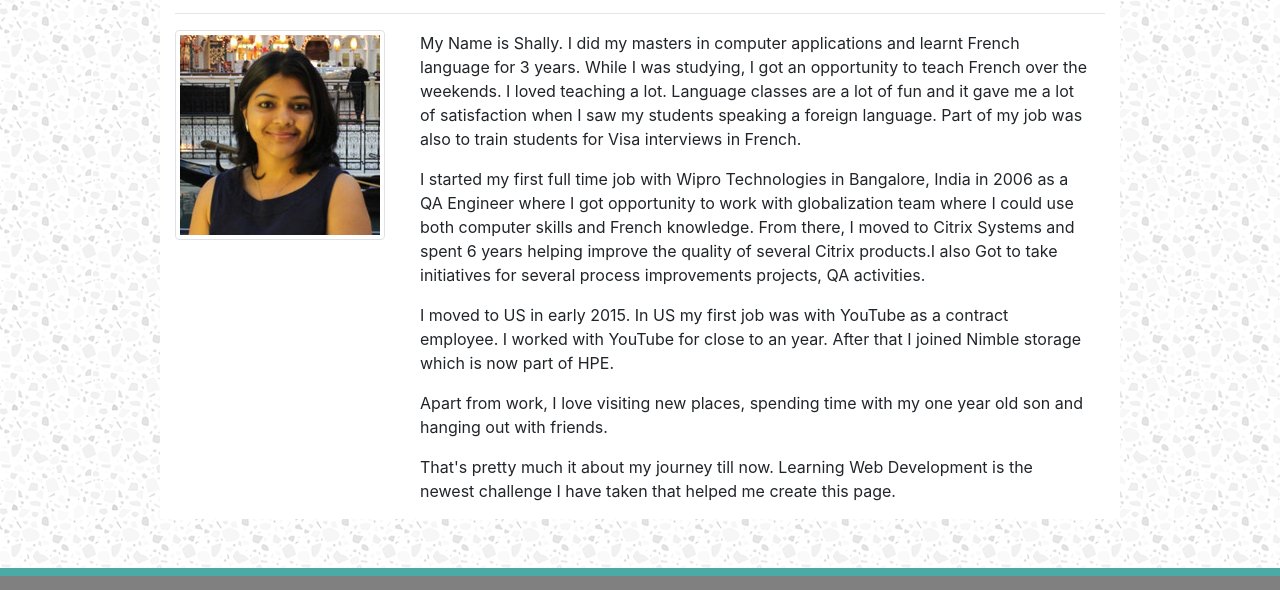
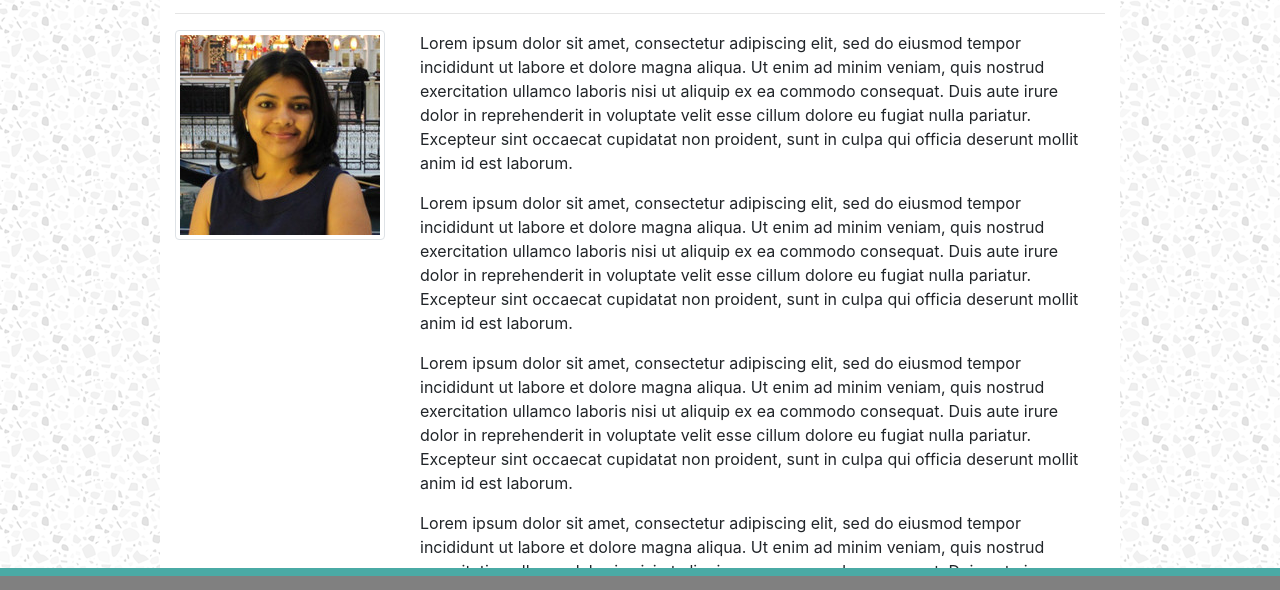
Before and after one commit to shallygarg/Bootstrap-Portfolio, a plain HTML site: page index.html in a window 1280 px wide. Shown: the part 187-777 px from the top of the page. Drawn offline with nearby package versions, Linux system fonts and the light colour scheme.

Commit message:
Update index

```diff
--- a/index.html
+++ b/index.html
@@ -43,15 +43,14 @@
         </div>
         <div class="row">
             <div class="col-12">
-                <p>My Name is Shally. I did my masters in computer applications and learnt French language for 3 years. While I was studying, I got an opportunity to teach French over the weekends. I loved teaching a lot. Language classes are a lot of fun and it gave me a lot of satisfaction when I saw my students speaking a foreign language. Part of my job was also to train students for Visa interviews in French.
+                <p>Lorem ipsum dolor sit amet, consectetur adipiscing elit, sed do eiusmod tempor incididunt ut labore et dolore magna aliqua. Ut enim ad minim veniam, quis nostrud exercitation ullamco laboris nisi ut aliquip ex ea commodo consequat. Duis aute irure dolor in reprehenderit in voluptate velit esse cillum dolore eu fugiat nulla pariatur. Excepteur sint occaecat cupidatat non proident, sunt in culpa qui officia deserunt mollit anim id est laborum.
                 </p>
-                <p>I started my first full time job with Wipro Technologies in Bangalore, India in 2006 as a QA Engineer where I got opportunity to work with globalization team where I could use both computer skills and French knowledge. From there, I moved to Citrix Systems and spent 6 years helping improve the quality of several Citrix products.I also Got to take initiatives for several process improvements projects, QA activities.
+                <p>Lorem ipsum dolor sit amet, consectetur adipiscing elit, sed do eiusmod tempor incididunt ut labore et dolore magna aliqua. Ut enim ad minim veniam, quis nostrud exercitation ullamco laboris nisi ut aliquip ex ea commodo consequat. Duis aute irure dolor in reprehenderit in voluptate velit esse cillum dolore eu fugiat nulla pariatur. Excepteur sint occaecat cupidatat non proident, sunt in culpa qui officia deserunt mollit anim id est laborum.
                 </p>
-                <p>I moved to US in early 2015. In US my first job was with YouTube as a contract employee. I worked with YouTube for close to an year. After that I joined Nimble storage which is now part of HPE.
+                <p>Lorem ipsum dolor sit amet, consectetur adipiscing elit, sed do eiusmod tempor incididunt ut labore et dolore magna aliqua. Ut enim ad minim veniam, quis nostrud exercitation ullamco laboris nisi ut aliquip ex ea commodo consequat. Duis aute irure dolor in reprehenderit in voluptate velit esse cillum dolore eu fugiat nulla pariatur. Excepteur sint occaecat cupidatat non proident, sunt in culpa qui officia deserunt mollit anim id est laborum.
+                <p>Lorem ipsum dolor sit amet, consectetur adipiscing elit, sed do eiusmod tempor incididunt ut labore et dolore magna aliqua. Ut enim ad minim veniam, quis nostrud exercitation ullamco laboris nisi ut aliquip ex ea commodo consequat. Duis aute irure dolor in reprehenderit in voluptate velit esse cillum dolore eu fugiat nulla pariatur.
                 </p>
-                <p>Apart from work, I love visiting new places, spending time with my one year old son and hanging out with friends.
-                </p>
-                <p>That's pretty much it about my journey till now. Learning Web Development is the newest challenge I have taken that helped me create this page.
+                <p>Lorem ipsum dolor sit amet, consectetur adipiscing elit, sed do eiusmod tempor incididunt ut labore et dolore magna aliqua. Ut enim ad minim veniam, quis nostrud exercitation ullamco laboris nisi ut aliquip ex ea commodo consequat. Duis aute irure dolor in reprehenderit in voluptate velit esse cillum dolore eu fugiat nulla pariatur.
                 </p>
             </div>
         </div>
```
